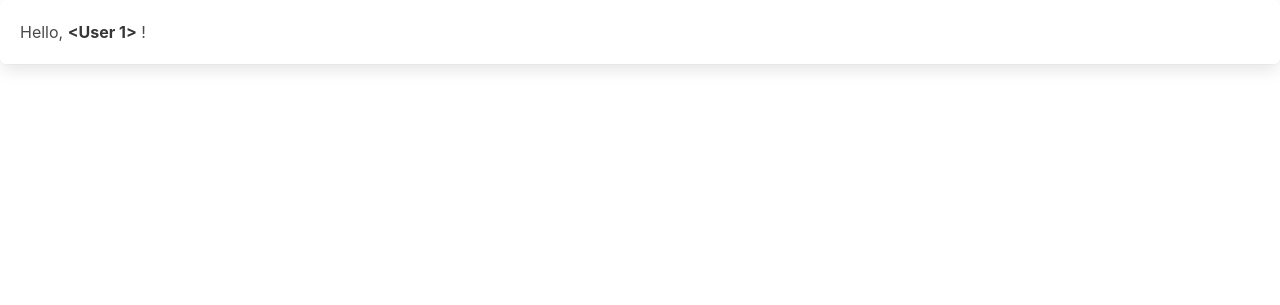
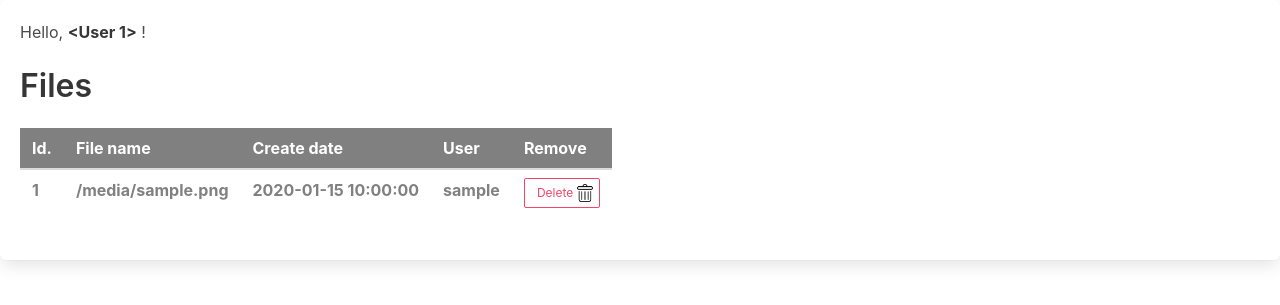
Before and after one commit to MichaelDeMattos/auto-slider-picture, a Flask app: template templates/admin.html in a window 1280 px wide. Shown: the part 52-357 px from the top of the page. Run offline with Flask 2, Linux system fonts and the light colour scheme; tables that the repository leaves empty hold one stand-in row (values such as "Sample post"); the template is opened without the code that fills it: values that come from a table or form of the project are taken from there, most other values are stand-ins (such as "Sample title", 1, 10 or a date in 2020); lists and menus that the app fills with data are empty; parts of the project's set-up code (start-up, migrations or seed data) failed here and were passed over.

Commit message:
Started develop webpage admin

```diff
--- a/model/user.py
+++ b/model/user.py
@@ -5,6 +5,8 @@ from datetime import datetime
 from flask_login import UserMixin
 
 class User(UserMixin, db.Model):
+    __tablename__ =  "user"
+
     id = db.Column(db.Integer, primary_key=True)
     email = db.Column(db.String(100), unique=True, nullable=False)
     password = db.Column(db.String(100), nullable=False)
--- a/run.py
+++ b/run.py
@@ -1,11 +1,12 @@
 # -*- coding: utf-8 -*-
 
 import sys
-from app import create_app
+from app import create_app, db
 from config import app_active, app_config
 
 config = app_config[app_active]
 config.APP = create_app(app_active)
+db.create_all(app=create_app(app_active))
 
 if __name__  == "__main__":
     config.APP.run(host=config.IP_HOST, port=config.PORT_HOST)
--- a/templates/admin.html
+++ b/templates/admin.html
@@ -3,6 +3,71 @@
 {% block body %}
 <div class="box is-mobile">
   <p>Hello, <strong>{{ user }}</strong> !</p>
+
+<span style="margin: 5px;">
+  <h3 class="title is-3">Files</h3>
+
+<div class="table-container">
+<table class="table is-mobile">
+  <thead>
+    <tr style="background-color: gray;">
+      <th style="color: white;">
+        Id.
+      </th>
+      <th style="color: white;">
+        File name
+      </th>
+      <th style="color: white;">
+        Create date
+      </th>
+      <th style="color: white;">
+        User
+      </th>
+
+      <th style="color: white;">
+        Remove
+      </th>
+
+    </tr>
+  </thead>
+  <tfoot>
+    {% for file in files %}
+    <tr>
+      <th style="color: gray;">
+       {{ file['id'] }}
+      </th>
+      <th style="color: gray;">
+       {{ file['file_name'] }}
+      </th>
+      <th style="color: gray;">
+      {{ file['create_date'] }}
+      </th>
+      <th style="color: gray;">
+       {{ file['user_name'] }}
+      </th>
+      <th>
+        <button class="button
+                       is-small
+                       is-danger
+                       is-outlined"
+                type="submit"
+                value="{{ file['id'] }}"
+                onclick="">
+          <span>
+            Delete
+          </span>
+          <span class="icon
+                       is-small">
+           <img src="{{ url_for('static', filename='img/trash.ico') }}">
+          </span>
+        </button>
+      </th>
+    </tr>
+    {% endfor %}
+
+  </tfoot>
+</table>
 </div>
-
+</span>
+</div>
 {% endblock %}
```
Also changed, not shown: app.py (+20 -8 lines), model/post.py (+6 -1 lines), resources/dowload.py (+7 -1 lines), resources/post.py (added, +18 -0 lines), resources/user.py (added, +17 -0 lines), resources/util.py (added, +9 -0 lines), static/img/trash.ico (added).
